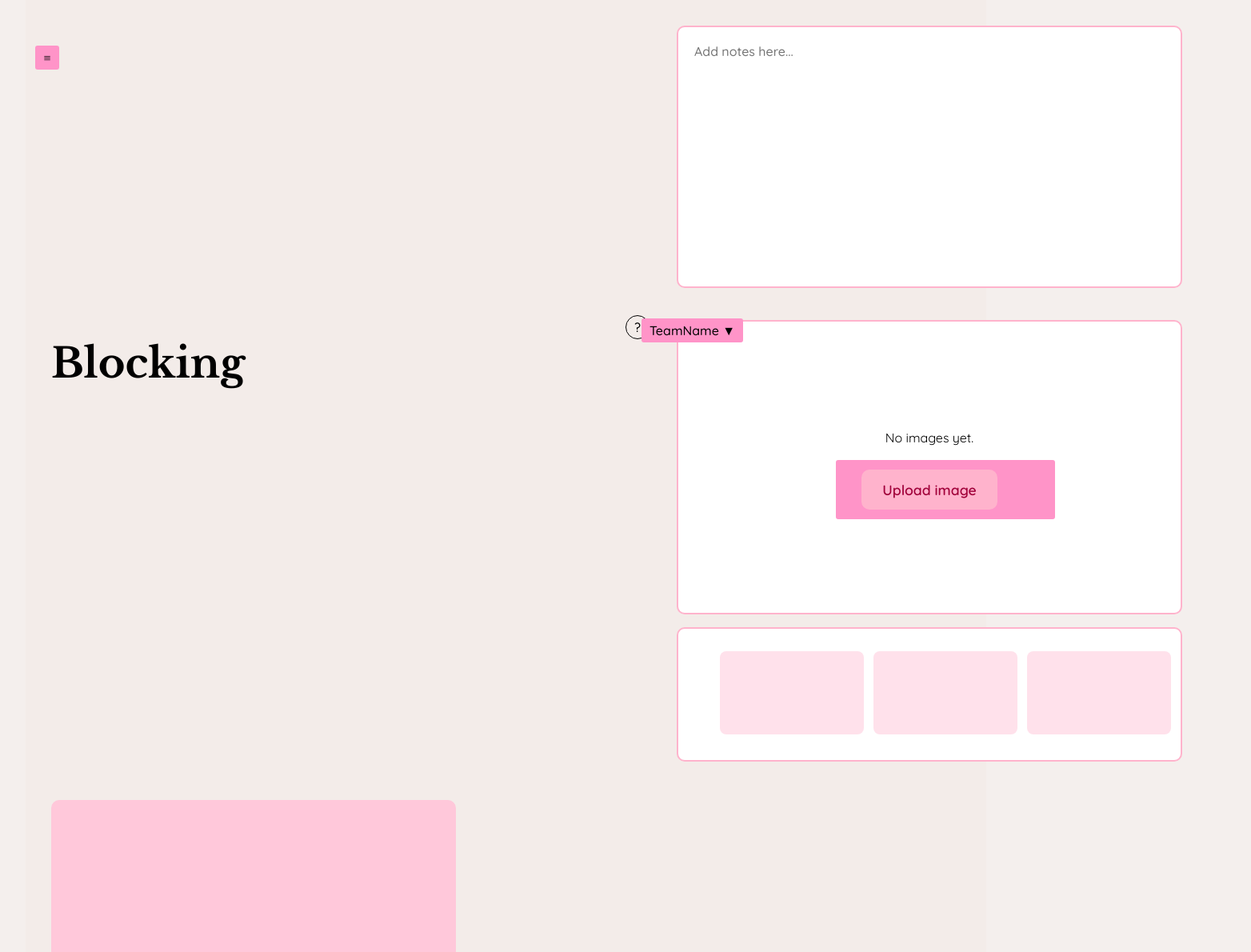
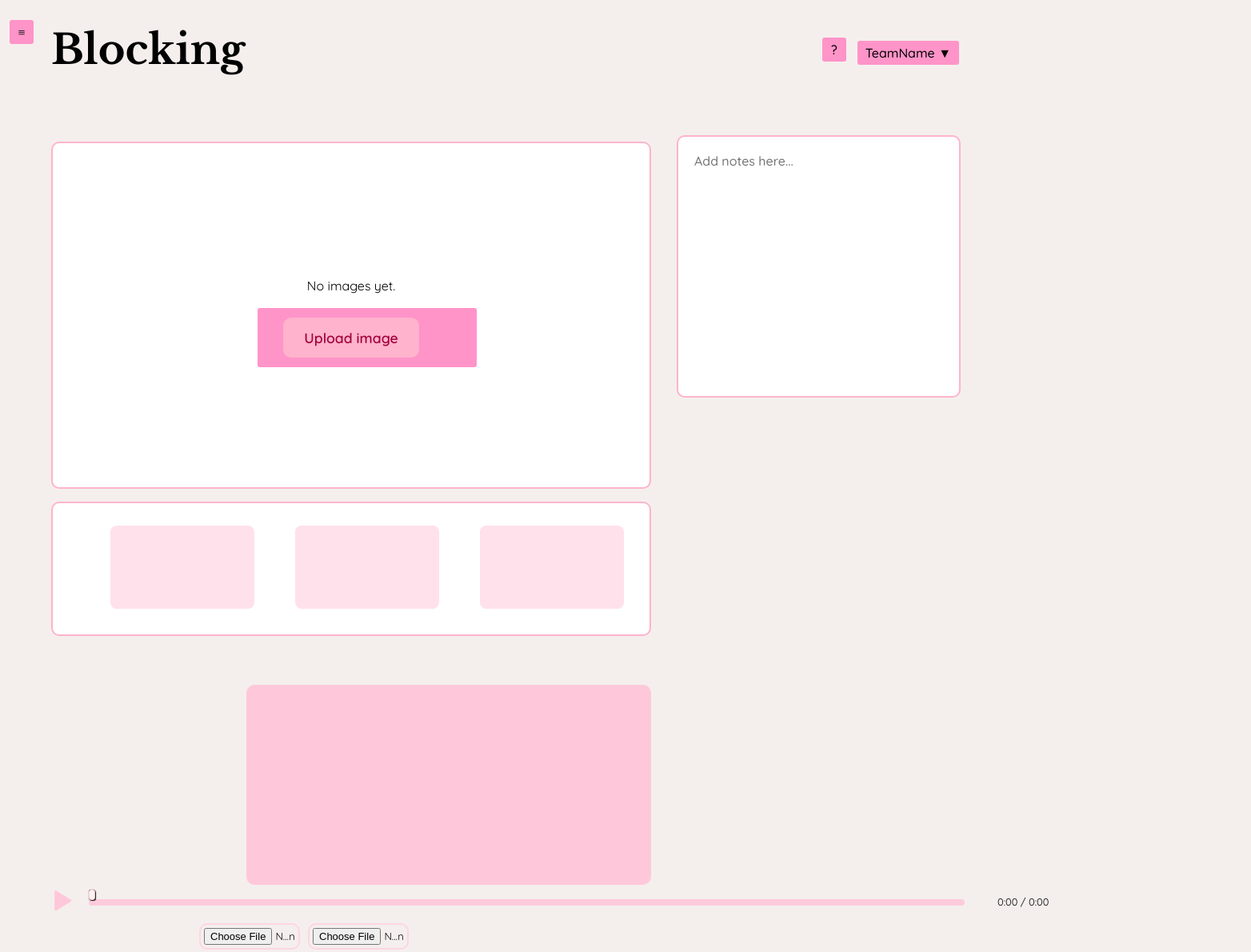
Before and after one commit to elise-chang/Dance-Central, a React (Vite) app in the folder Dance-Central-App/: page /blocking in a window 1280 px wide. Shown: the top 1190 px of the page at 80% size, 1564 px wide, since content can reach past the window. Built offline with nearby package versions, Linux system fonts and the light colour scheme.

Commit message:
updated blocking page, fixed small bugs

```diff
--- a/Dance-Central-App/src/components/Audio.jsx
+++ b/Dance-Central-App/src/components/Audio.jsx
@@ -367,7 +367,7 @@ export default function Audio({ sendTimeStamp }) {
                             }
                             }
                         }}
-                        style={{ width: "100%" }}
+                        style={{ width: "95%" }}
                         />
                     </div>
 
--- a/Dance-Central-App/src/components/audio.css
+++ b/Dance-Central-App/src/components/audio.css
@@ -45,12 +45,12 @@
     overflow: auto;
     font-size: 0.8rem;
     background-color: #FFC8DA;
-    flex-wrap: wrap;
-}
+    float: right;
+  }
 
 .audio-controls {
     display: flex;
-    width: 100%;
+    width: 200%;
     height: 43px;
     margin-top: 2.0em;
     align-items: center;
@@ -61,7 +61,7 @@
 .progressBarContainer {
     height: 100%;
     width: 60%; /* initial width */
-    flex-grow: 0.7;
+    flex-grow: 0.5;
 }
 
 .progressBar {
--- a/Dance-Central-App/src/pages/blocking.css
+++ b/Dance-Central-App/src/pages/blocking.css
@@ -1,10 +1,26 @@
+.top-row {
+  display: flex;
+  justify-content: space-between;
+  align-items: flex-start;    /* top-align columns */
+  gap: 12px;           /* keep on one line */
+}
+
+.page-heading-blocking {
+  flex: 1 1 auto;
+  min-width: 0;                  /* prevents overflow pushing to next line */
+  display: block;                /* it doesn't need to be flex */
+}
+
+.page-heading-blocking h1 {
+  margin-top: 1;
+}
+
 .blocking {
   display: grid;
   grid-template-columns: 750px 1fr; /* left fixed, right flexible */
   align-items: start;
   gap: 2rem;
   padding: 2rem;
-  background: #f3ece9;
 }
 
 /* === LEFT COLUMN === */
--- a/Dance-Central-App/src/pages/blocking.jsx
+++ b/Dance-Central-App/src/pages/blocking.jsx
@@ -42,17 +42,27 @@ export default function Blocking() {
   }, [selected, images]);
 
   return (
+    <>
+    <MenuNavbar />
+
+     <div className="top-row">
+
+      <div className="page-heading-blocking">
+        <h1>Blocking</h1>
+      </div>
+
+      <div className="top-right">
+        <Button
+          className="help-button"
+          icon="?"
+          onClick={() => alert("Help coming soon")}
+        />
+        <Dropdown className="team-dropdown" text="TeamName" />
+      </div>
+    </div>
+
     <div className="blocking">
-      <MenuNavbar />
-      <div className="page-heading">
-               <h1>Blocking</h1>
-               <div className = "page-heading-right">
-                   <Button className = "help-button" icon="?"/>
-                   <Dropdown className = "dropdown" text="TeamName" />
-               </div>
-           </div>
       <section className="left">
-
         <div className="image-panel panel">
           {selected ? (
             <img
@@ -138,5 +148,6 @@ export default function Blocking() {
       </aside>
       <Audio />
     </div>
+    </>
   );
 }
```
